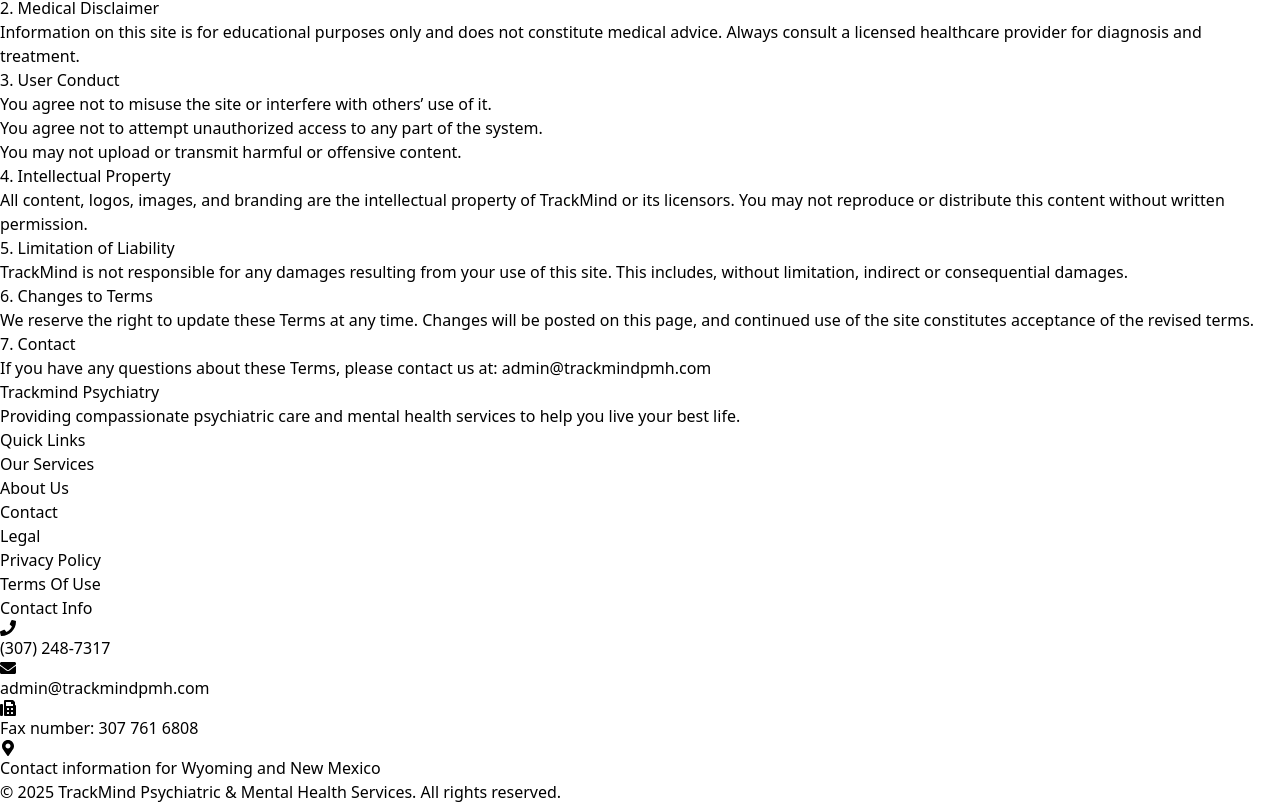
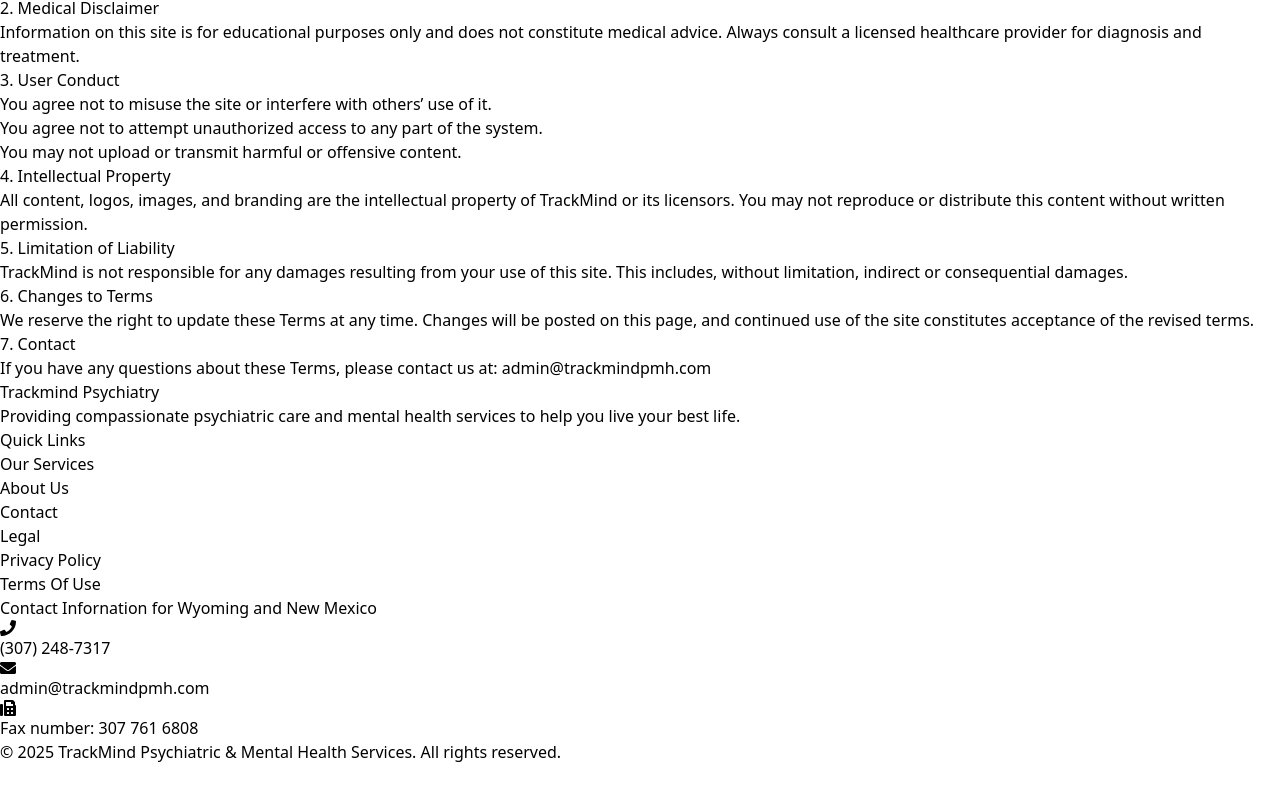
Before and after one commit to ford69/trackmind-teleheath, a React (Vite) app: page /terms-of-use in a window 1280 px wide. Shown: the part 1244-2048 px from the top of the page. After the commit the page ends 2008 px from the top, so only its background shows below. Built offline with nearby package versions, Linux system fonts and the light colour scheme.

Commit message:
conatct info heading

```diff
--- a/src/components/Footer.jsx
+++ b/src/components/Footer.jsx
@@ -48,7 +48,7 @@
             </ul>
           </div>
           <div>
-            <h3 className="text-xl font-bold mb-4">Contact Info</h3>
+            <h3 className="text-xl font-bold mb-4">Contact Infornation for Wyoming and New Mexico</h3>
             <ul className="space-y-2">
               <li className="flex items-center text-gray-400">
                 <FaPhone className="mr-2" />
@@ -61,10 +61,6 @@
               <li className="flex items-center text-gray-400">
                 <FaFax className="mr-2" />
                 Fax number: 307 761 6808
-              </li>
-              <li className="flex items-center text-gray-400">
-                <FaMapMarkerAlt className="mr-2" />
-                Contact information for Wyoming and New Mexico
               </li>
             </ul>
           </div>
```
